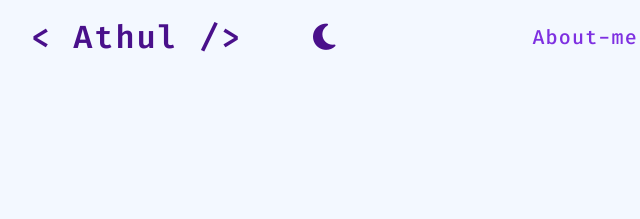
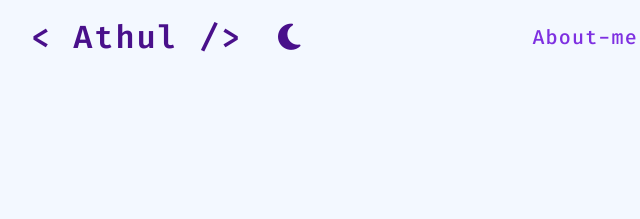
Before and after one commit to Athuldevan/portfolio, a plain HTML site: page index.html in a window 1280 px wide. Shown: the top 219 px of the page, 63-703 px from the left. Drawn offline with nearby package versions, Linux system fonts and the light colour scheme.

```diff
--- a/style.css
+++ b/style.css
@@ -152,7 +152,7 @@ body {
 }
 
 .dark-mode-icon {
-  margin-left: 55px;
+  margin-left: 20px;
   font-size: 30px;
 }
 /* ////// */
```
